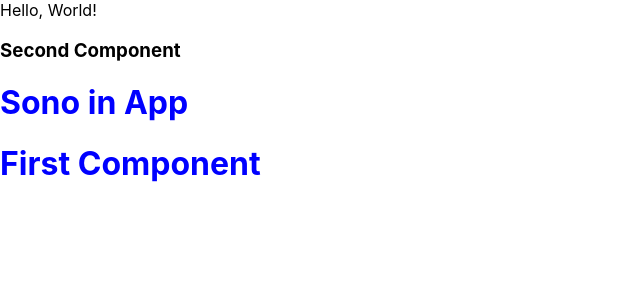
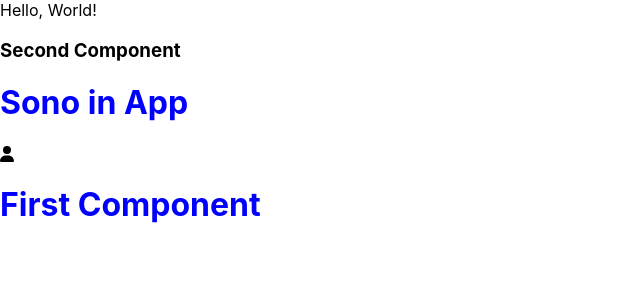
Before and after one commit to Ruma303/react-components, a React (Create React App) app: page / in a window 1280 px wide. Shown: the top 300 px of the page, without its empty margins (0-640 px from the left). Built offline with nearby package versions, Linux system fonts and the light colour scheme.

Commit message:
icona ok

```diff
--- a/package.json
+++ b/package.json
@@ -3,6 +3,9 @@
   "version": "0.1.0",
   "private": true,
   "dependencies": {
+    "@fortawesome/fontawesome-svg-core": "^6.4.0",
+    "@fortawesome/free-solid-svg-icons": "^6.4.0",
+    "@fortawesome/react-fontawesome": "^0.2.0",
     "@testing-library/jest-dom": "^5.16.5",
     "@testing-library/react": "^13.4.0",
     "@testing-library/user-event": "^13.5.0",
--- a/src/FirstComponent.js
+++ b/src/FirstComponent.js
@@ -1,9 +1,13 @@
 import React from "react";
 import './FirstComponent.css';
+import { FontAwesomeIcon } from "@fortawesome/react-fontawesome";
+import { faUser } from "@fortawesome/free-solid-svg-icons";
+
 
 const FirstComponent = () => {
   return (
     <div>
+        <FontAwesomeIcon icon={faUser} />
         <h1>First Component</h1>
     </div>
   )
```
Also changed, not shown: 1 other file (tests, documents, lock files or other folders).
